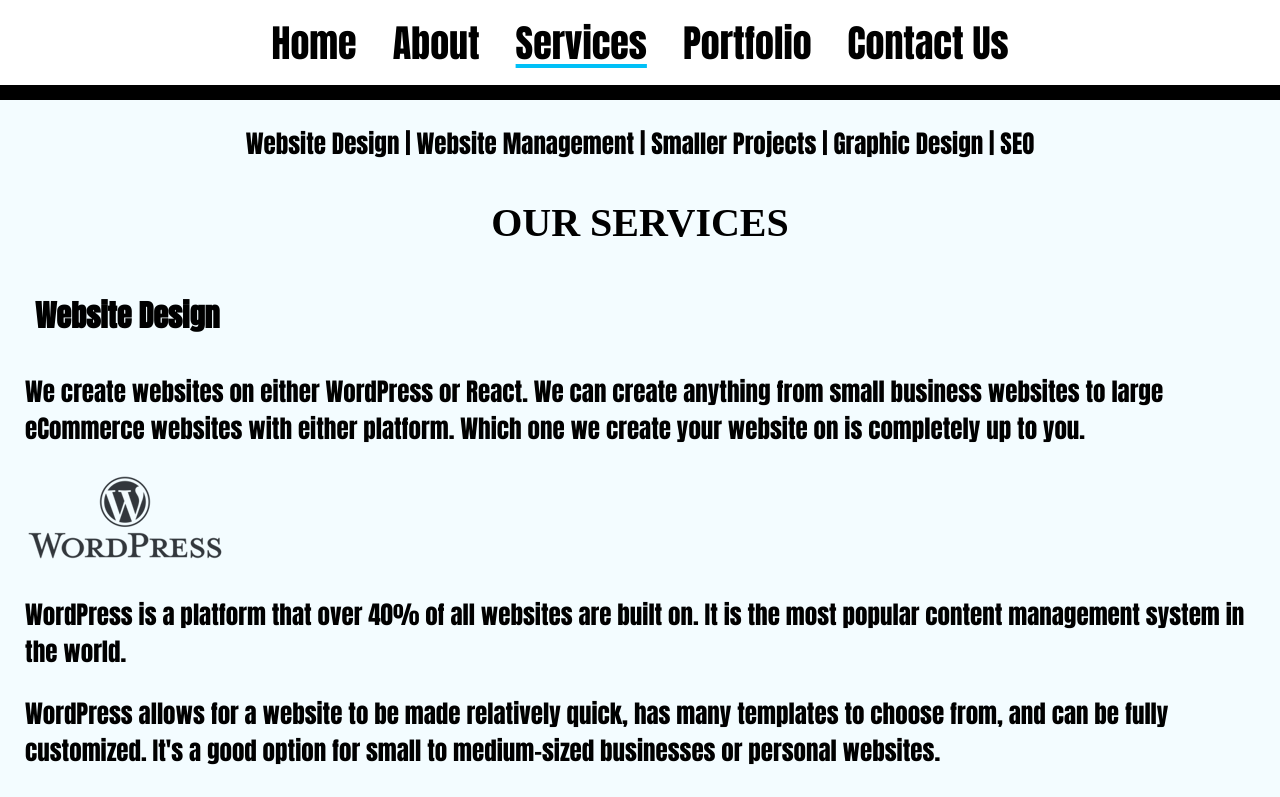
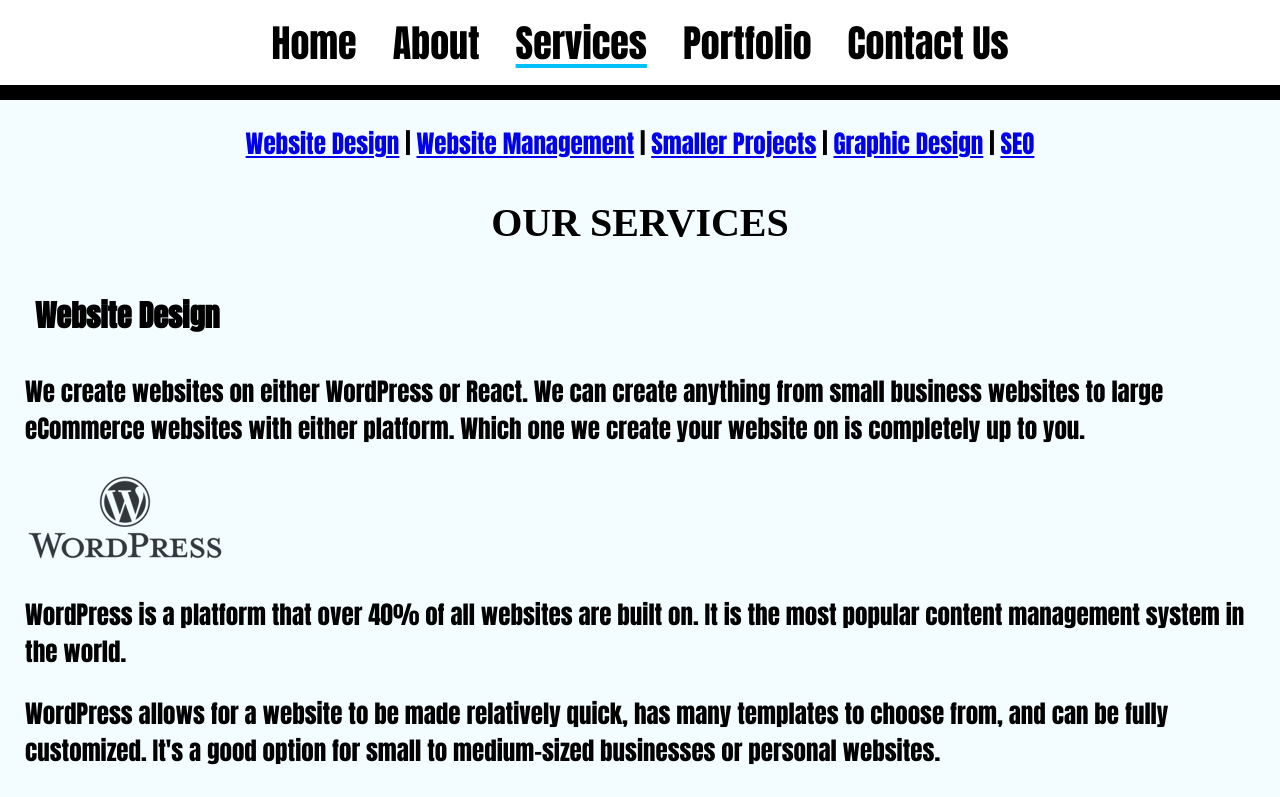
Before and after one commit to ericrothmuller/sky-marketing, a React (Create React App) app: page /services in a window 1280 px wide. Shown: the top 797 px of the page. Built offline with nearby package versions, Linux system fonts and the light colour scheme.

Commit message:
Installed react router hash link so that I can create anchor links

```diff
--- a/package.json
+++ b/package.json
@@ -11,6 +11,7 @@
     "react-hover-css": "^1.1.0",
     "react-icons": "^4.6.0",
     "react-router-dom": "^6.4.2",
+    "react-router-hash-link": "^2.4.3",
     "react-scripts": "5.0.1",
     "styled-components": "^5.3.6",
     "web-vitals": "^2.1.4"
--- a/src/pages/services.js
+++ b/src/pages/services.js
@@ -5,7 +5,7 @@ import ReactLogo from "../images/React-Logo.png";
 const Services = () => {
 return (
 	<main>
-	<p className="centeredText">Website Design | Website Management | Smaller Projects | Graphic Design | SEO</p>
+	<p className="centeredText"><a href="#WebDesign">Website Design</a> | <a href="#WebManagement">Website Management</a> | <a href="#SmallProject">Smaller Projects</a> | <a href="#GraphicDesign">Graphic Design</a> | <a href="#SEO">SEO</a></p>
 
 	<h1>Our Services</h1>
 	<h2>Website Design</h2>
```
Also changed, not shown: 1 other file (tests, documents, lock files or other folders).
